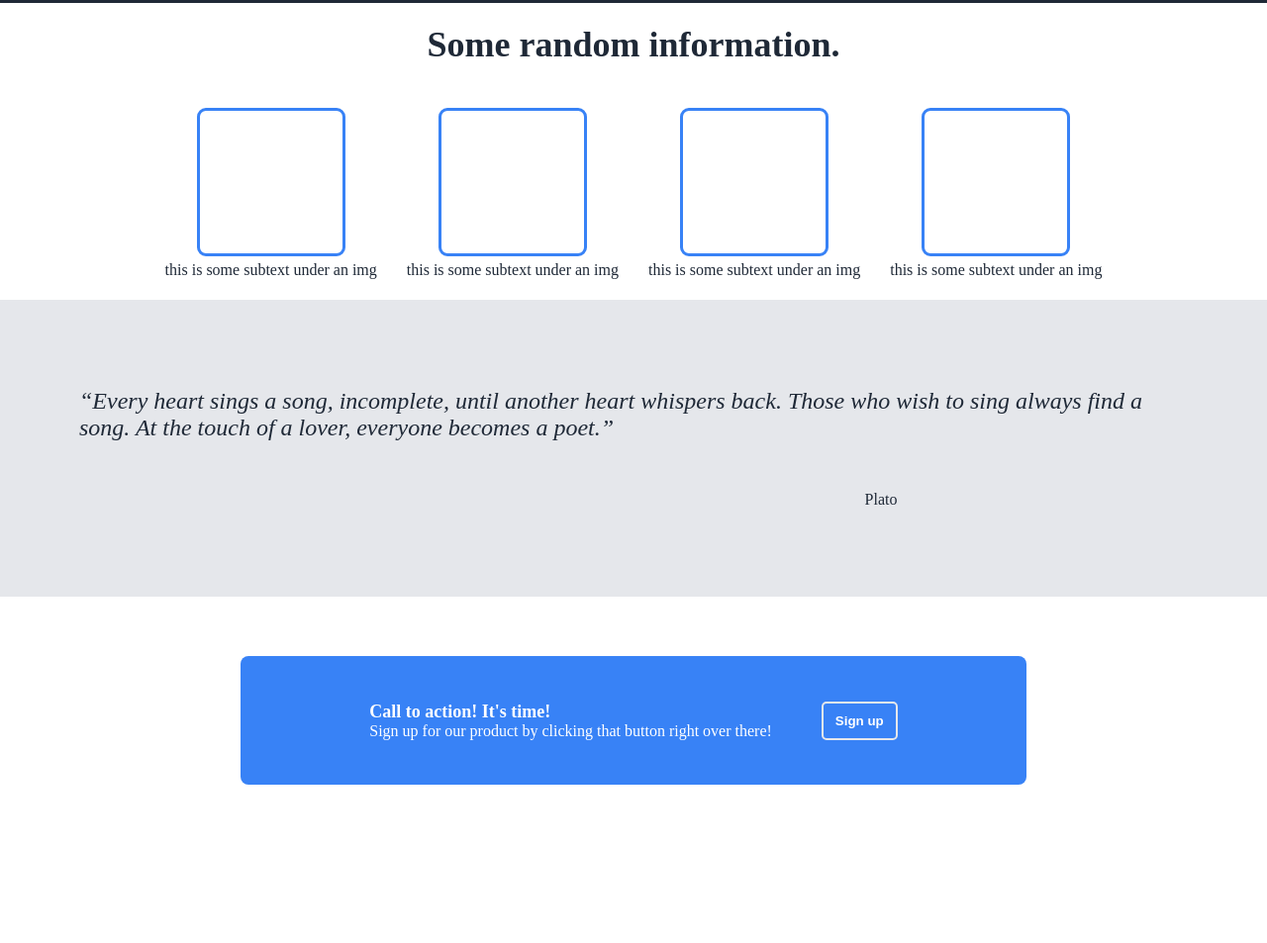
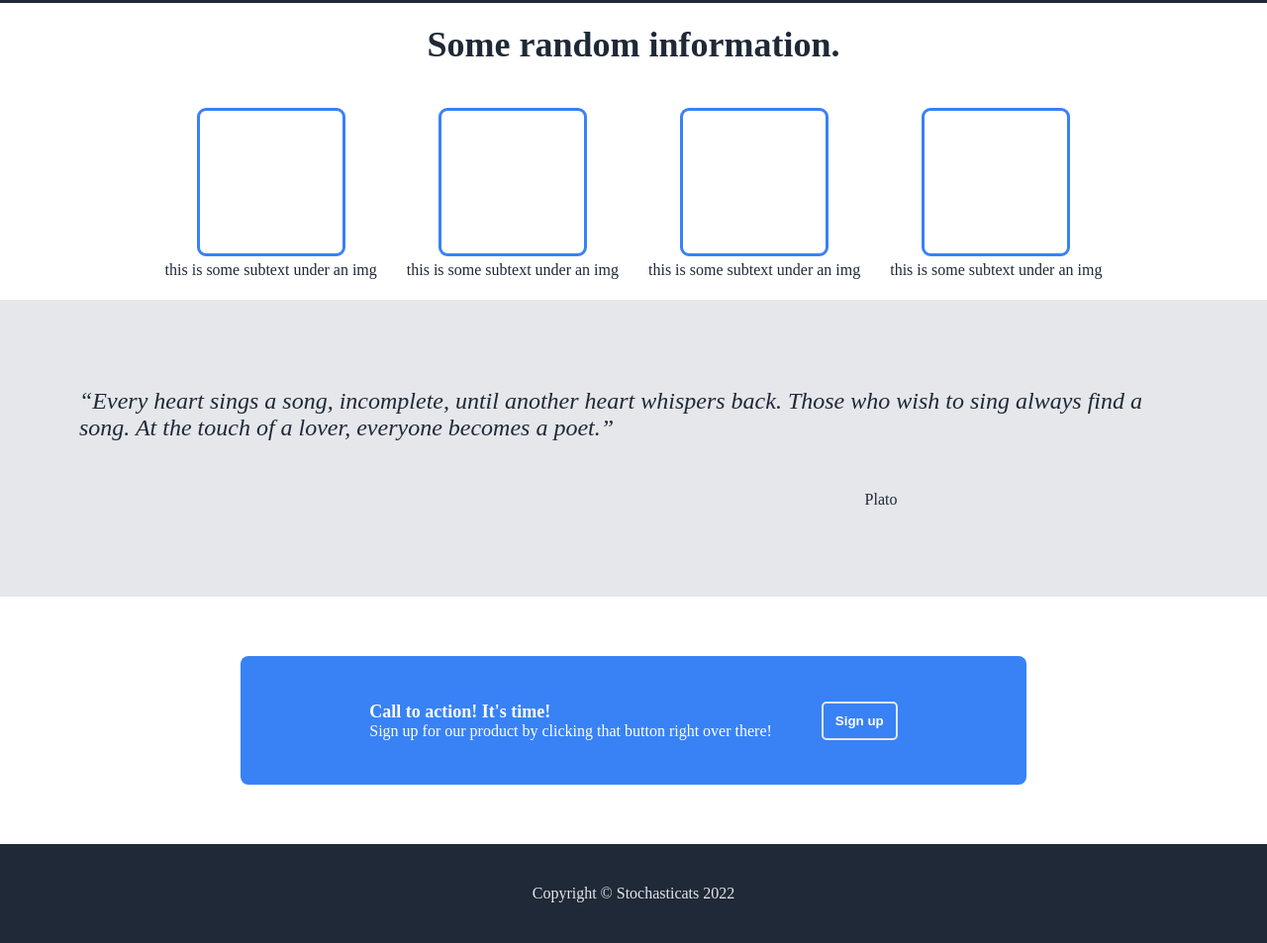
Before and after one commit to stochasticats/landing-page, a plain HTML site: page index.html in a window 1280 px wide. Shown: the part 284-1237 px from the top of the page at 99% size. Before the commit the page ends 1137 px from the top, so only its background shows below. Drawn offline with Linux system fonts and the light colour scheme.

Commit message:
add copyright footer to index and style

```diff
--- a/index.html
+++ b/index.html
@@ -73,6 +73,8 @@
 
         </div>
    </div>
-
+   <div class="copyright-container">
+    <div class="copyright">Copyright &copy; Stochasticats 2022</div>
+   </div>
 </body>
 </html>
--- a/style.css
+++ b/style.css
@@ -1,6 +1,6 @@
 * {
     margin: 0;
-    padding: 0;
+    padding: 0px;
     box-sizing: border-box;
 }
 
@@ -176,3 +176,12 @@
 .button2 {
     border: 2px solid #E5E7EB;
 }
+
+.copyright-container {
+    display: flex;
+    background-color: #1F2937;
+    color: #E5E7EB;
+    justify-content: center;
+    align-items: center;
+    height: 100px;
+}
```
